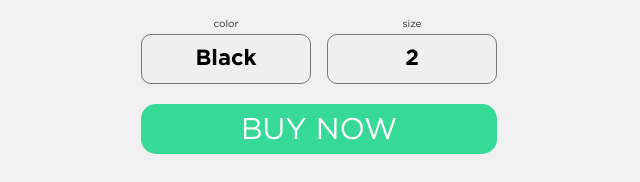
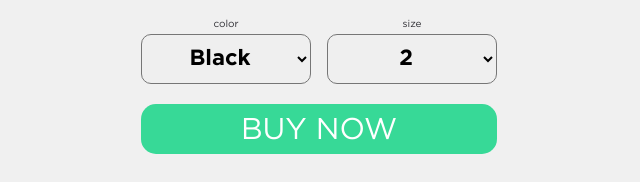
Before and after one commit to Artem-Mit/Toster-test, a website built with webpack: page src/index.html in a window 1280 px wide. Shown: the part 920-1102 px from the top of the page, 319-959 px from the left. Built offline with nearby package versions, Linux system fonts and the light colour scheme; files whose address does not match are found by name.

Commit message:
fix styles

```diff
--- a/src/styles/_order.scss
+++ b/src/styles/_order.scss
@@ -37,13 +37,6 @@
   text-align: center;
   font-size: 22px;
   font-weight: 700;
-  -webkit-width: 170px;
-  -webkit-height: 50px;
-  -webkit-border-radius: 10px;
-  -webkit-text-align: center;
-  -webkit-font-size: 22px;
-  -webkit-font-weight: 700;
-  -webkit-appearance: none;
 }
 
 .order__button {
```
